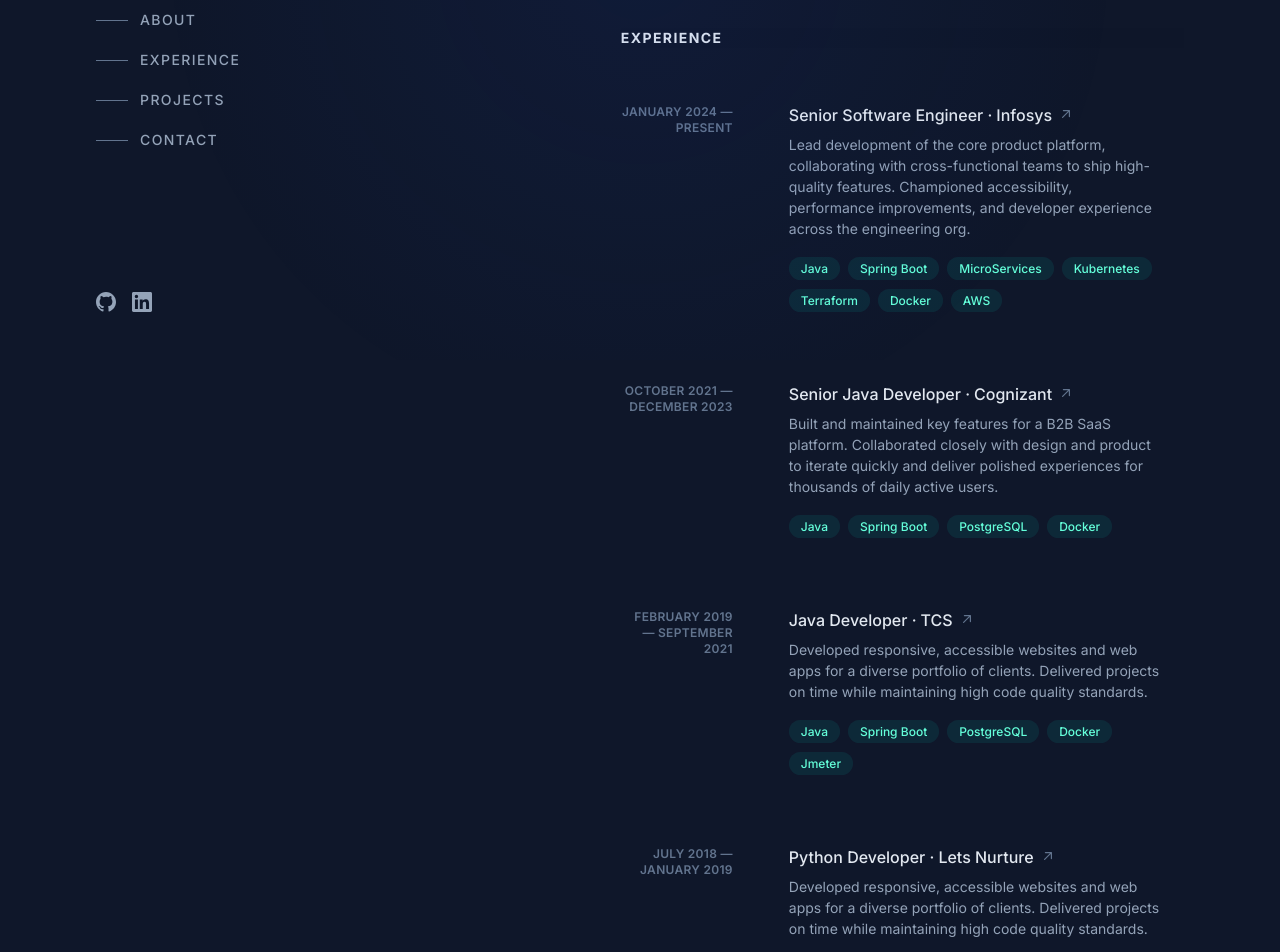
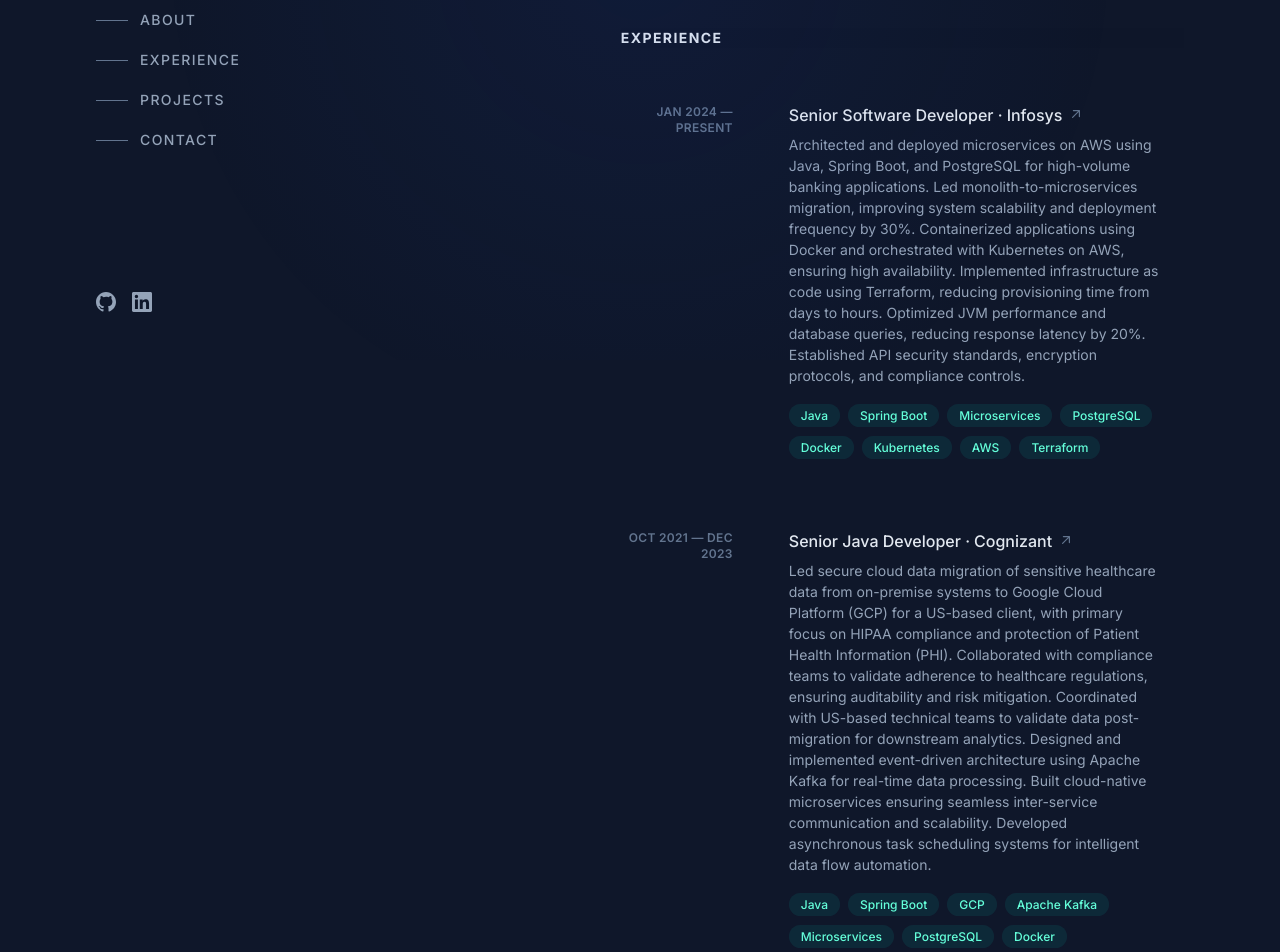
Before and after one commit to inzemambaig/portfolio_web, a Next.js app: page / in a window 1280 px wide. Shown: the part 440-1392 px from the top of the page. Built offline with nearby package versions, Linux system fonts and the light colour scheme.

Commit message:
update experience entries with new roles, descriptions, and tech stacks

```diff
--- a/data/experience.ts
+++ b/data/experience.ts
@@ -9,39 +9,39 @@
 
 export const experience: ExperienceItem[] = [
   {
-    role: "Senior Software Engineer",
+    role: "Senior Software Developer",
     company: "Infosys",
     companyUrl: "https://www.infosys.com",
-    period: "January 2024 — Present",
+    period: "Jan 2024 — Present",
     description:
-      "Lead development of the core product platform, collaborating with cross-functional teams to ship high-quality features. Championed accessibility, performance improvements, and developer experience across the engineering org.",
-    techStack: ["Java", "Spring Boot", "MicroServices", "Kubernetes","Terraform","Docker", "AWS"],
+      "Architected and deployed microservices on AWS using Java, Spring Boot, and PostgreSQL for high-volume banking applications. Led monolith-to-microservices migration, improving system scalability and deployment frequency by 30%. Containerized applications using Docker and orchestrated with Kubernetes on AWS, ensuring high availability. Implemented infrastructure as code using Terraform, reducing provisioning time from days to hours. Optimized JVM performance and database queries, reducing response latency by 20%. Established API security standards, encryption protocols, and compliance controls.",
+    techStack: ["Java", "Spring Boot", "Microservices", "PostgreSQL", "Docker", "Kubernetes", "AWS", "Terraform"],
   },
   {
     role: "Senior Java Developer",
     company: "Cognizant",
     companyUrl: "https://www.cognizant.com",
-    period: "October 2021 — December 2023",
+    period: "Oct 2021 — Dec 2023",
     description:
-      "Built and maintained key features for a B2B SaaS platform. Collaborated closely with design and product to iterate quickly and deliver polished experiences for thousands of daily active users.",
-    techStack: ["Java", "Spring Boot", "PostgreSQL", "Docker"],
+      "Led secure cloud data migration of sensitive healthcare data from on-premise systems to Google Cloud Platform (GCP) for a US-based client, with primary focus on HIPAA compliance and protection of Patient Health Information (PHI). Collaborated with compliance teams to validate adherence to healthcare regulations, ensuring auditability and risk mitigation. Coordinated with US-based technical teams to validate data post-migration for downstream analytics. Designed and implemented event-driven architecture using Apache Kafka for real-time data processing. Built cloud-native microservices ensuring seamless inter-service communication and scalability. Developed asynchronous task scheduling systems for intelligent data flow automation.",
+    techStack: ["Java", "Spring Boot", "GCP", "Apache Kafka", "Microservices", "PostgreSQL", "Docker"],
   },
   {
     role: "Java Developer",
-    company: "TCS",
+    company: "Tata Consultancy Services",
     companyUrl: "https://www.tcs.com",
-    period: "February 2019 — September 2021",
+    period: "Feb 2019 — Sept 2021",
     description:
-      "Developed responsive, accessible websites and web apps for a diverse portfolio of clients. Delivered projects on time while maintaining high code quality standards.",
-    techStack: ["Java", "Spring Boot", "PostgreSQL", "Docker","Jmeter"],
+      "Developed backend modules using Spring and PostgreSQL to automate tax return processing. Improved performance by 20% via optimized multithreading and JMeter-based load testing. Integrated Prometheus for performance monitoring and bottleneck detection.",
+    techStack: ["Java", "Spring", "PostgreSQL", "JMeter", "Prometheus"],
   },
   {
     role: "Python Developer",
     company: "Lets Nurture",
     companyUrl: "https://www.letsnurture.com",
-    period: "July 2018 — January 2019",
+    period: "Jul 2018 — Jan 2019",
     description:
-      "Developed responsive, accessible websites and web apps for a diverse portfolio of clients. Delivered projects on time while maintaining high code quality standards.",
-    techStack: ["Python", "Django", "Flask", "PostgreSQL"],
+      "Built a Python Flask-based geolocation service converting coordinates into human-readable location codes.",
+    techStack: ["Python", "Flask"],
   },
 ];
```
